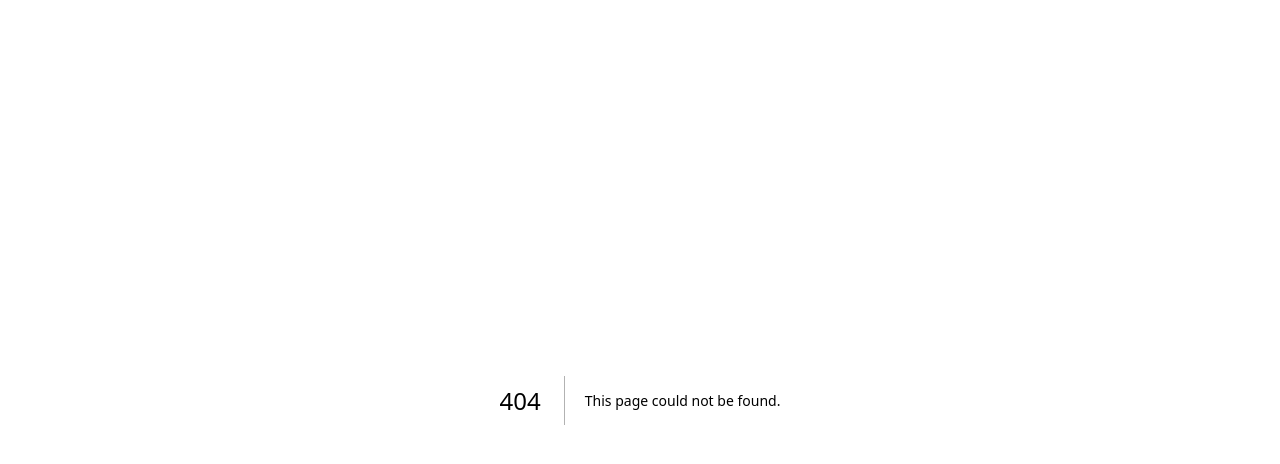
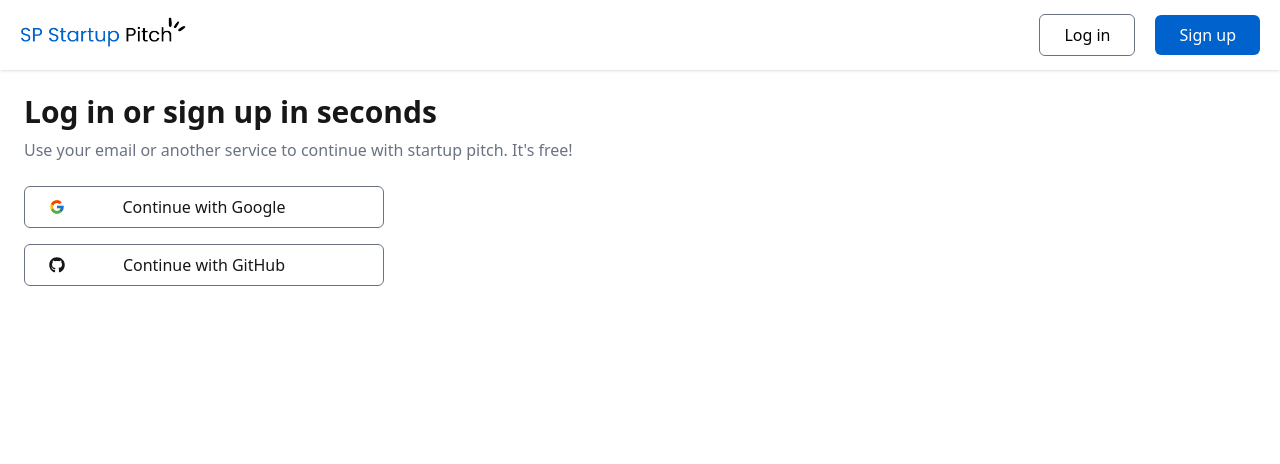
Before and after one commit to i-am-Shekinah/startup-pitch, a Next.js app: page /login-and-signup in a window 1280 px wide. Before the commit this address had no page. Shown: the top 464 px of the page. Built offline with nearby package versions, Linux system fonts and the light colour scheme; no server answers.

Commit message:
feat: create login with GitHub

```diff
--- /dev/null
+++ b/app/(root)/login-and-signup/page.tsx
@@ -0,0 +1,46 @@
+import { FaGithub } from "react-icons/fa";
+import { FcGoogle } from "react-icons/fc";
+
+import { signIn } from "@/auth";
+
+export default function Login() {
+  return (
+    <main className="p-6">
+      <h1 className="text-3xl font-semibold">Log in or sign up in seconds</h1>
+      <p className="font-light font- text-gray-500 mt-2 mb-4">
+        Use your email or another service to continue with startup pitch.
+        <strong> It's free!</strong>
+      </p>
+
+      {/* continue buttons */}
+      <section className="flex flex-col gap-4 mt-6 ">
+        <button
+          type="submit"
+          className="btn-secondary flex items-center justify-center gap-2 relative sm:w-90"
+        >
+          <span className="absolute left-6">
+            <FcGoogle />
+          </span>
+          Continue with Google
+        </button>
+
+        <form
+          action={async () => {
+            "user server";
+            await signIn("github");
+          }}
+        >
+          <button
+            type="submit"
+            className="btn-secondary flex items-center justify-center gap-2 relative sm:w-90"
+          >
+            <span className="absolute left-6">
+              <FaGithub />
+            </span>
+            Continue with GitHub
+          </button>
+        </form>
+      </section>
+    </main>
+  );
+}
--- a/app/(root)/login/page.tsx
+++ /dev/null
@@ -1,8 +0,0 @@
-export default function Login() {
-  return (
-    <>
-      <h1 className="text-2xl">Login</h1>
-      <p className="text-lg">Login page</p>
-    </>
-  );
-}
--- a/app/(root)/page.tsx
+++ b/app/(root)/page.tsx
@@ -1,7 +1,7 @@
 export default function Home() {
   return (
     <>
-      <h1 className="text-2xl text-primary-400">HOME</h1>
+      <h1 className="text-2xl">HOME</h1>
     </>
   );
 }
--- a/app/(root)/signup/page.tsx
+++ /dev/null
@@ -1,8 +0,0 @@
-export default function Signup() {
-  return (
-    <>
-      <h1 className="text-2xl">Signup</h1>
-      <p className="text-lg">Signup page</p>
-    </>
-  );
-}
--- a/app/globals.css
+++ b/app/globals.css
@@ -9,12 +9,12 @@
   --foreground: #171717;
 }
 
-@media (prefers-color-scheme: dark) {
+/* @media (prefers-color-scheme: dark) {
   :root {
     --background: #0a0a0a;
     --foreground: #ededed;
   }
-}
+} */
 
 body {
   background: var(--background);
@@ -24,7 +24,7 @@ body {
 
 
 .btn-primary {
-  @apply cursor-pointer bg-primary text-white font-bold py-2 px-6 rounded-md hover:bg-primary-hover transition-colors duration-300;
+  @apply cursor-pointer bg-primary text-white py-2 px-6 rounded-md hover:bg-primary-hover transition-colors duration-300;
 }
 
 
--- a/components/Navbar.tsx
+++ b/components/Navbar.tsx
@@ -20,7 +20,7 @@ export default async function Navbar() {
             {session && session?.user ? (
               <>
                 <Link href="/startup/create">
-                  <button type="button" className="cursor-pointer">
+                  <button type="button" className="btn-primary">
                     Create
                   </button>
                 </Link>
@@ -32,7 +32,7 @@ export default async function Navbar() {
                   }}
                   aria-label="Sign out"
                 >
-                  <button type="submit" className="cursor-pointer">
+                  <button type="submit" className="btn-secondary">
                     Sign out
                   </button>
                 </form>
@@ -43,16 +43,26 @@ export default async function Navbar() {
               </>
             ) : (
               <>
-                <Link href="/login">
+                {/* display only on xs screens */}
+                <Link href="/login-and-signup">
+                  <button type="button" className="btn-primary sm:hidden">
+                    Log in
+                  </button>
+                </Link>
+
+                <Link href="/login-and-signup">
                   <button
                     type="button"
-                    className="cursor-pointer border-1 border-gray-500 rounded-md px-6 py-2 hover:bg-gray-100 transition-colors duration-300"
+                    className="btn-secondary hidden sm:inline-block"
                   >
                     Log in
                   </button>
                 </Link>
-                <Link href="/signup">
-                  <button type="button" className="btn-primary">
+                <Link href="/login-and-signup">
+                  <button
+                    type="button"
+                    className="hidden btn-primary sm:inline-block"
+                  >
                     Sign up
                   </button>
                 </Link>
--- a/package.json
+++ b/package.json
@@ -17,7 +17,8 @@
     "next": "15.3.1",
     "next-auth": "5.0.0-beta.26",
     "react": "^19.0.0",
-    "react-dom": "^19.0.0"
+    "react-dom": "^19.0.0",
+    "react-icons": "^5.5.0"
   },
   "devDependencies": {
     "@eslint/eslintrc": "^3",
```
Also changed, not shown: public/logo.png, 1 other file (tests, documents, lock files or other folders).
